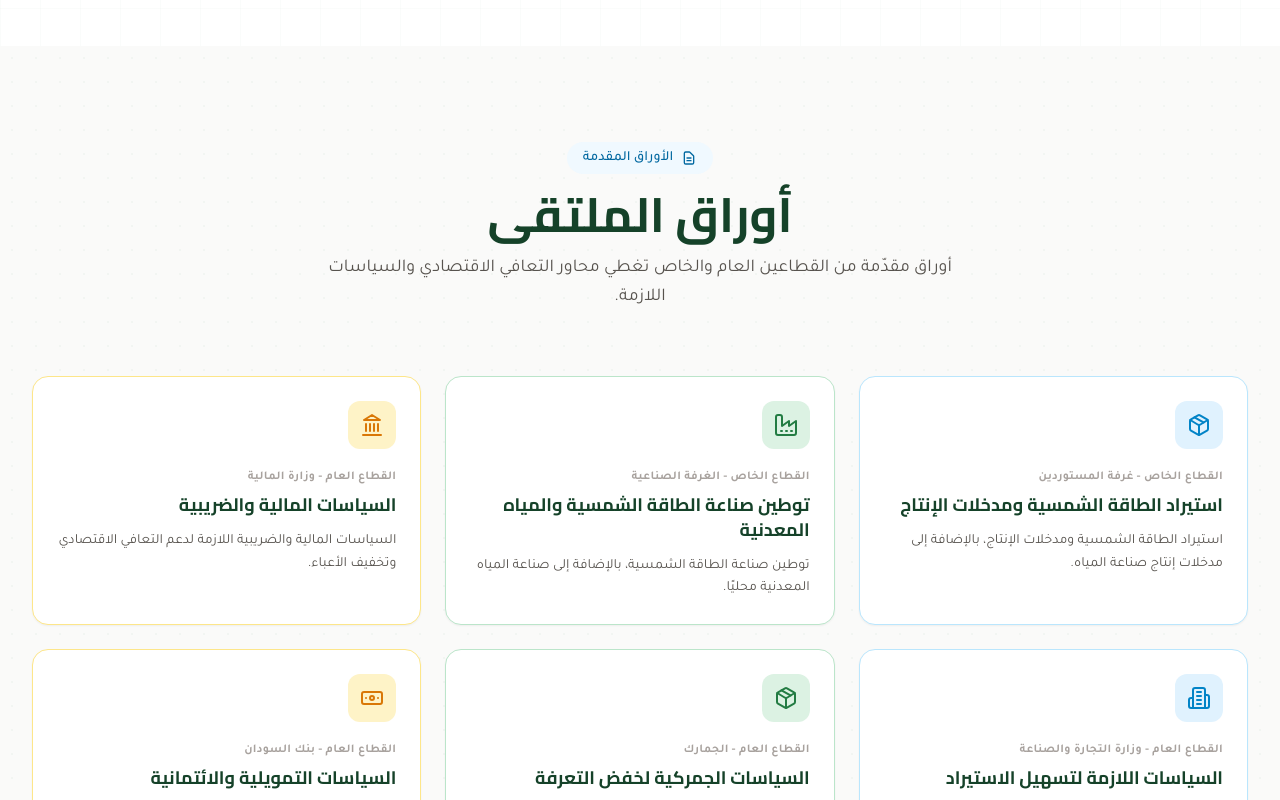
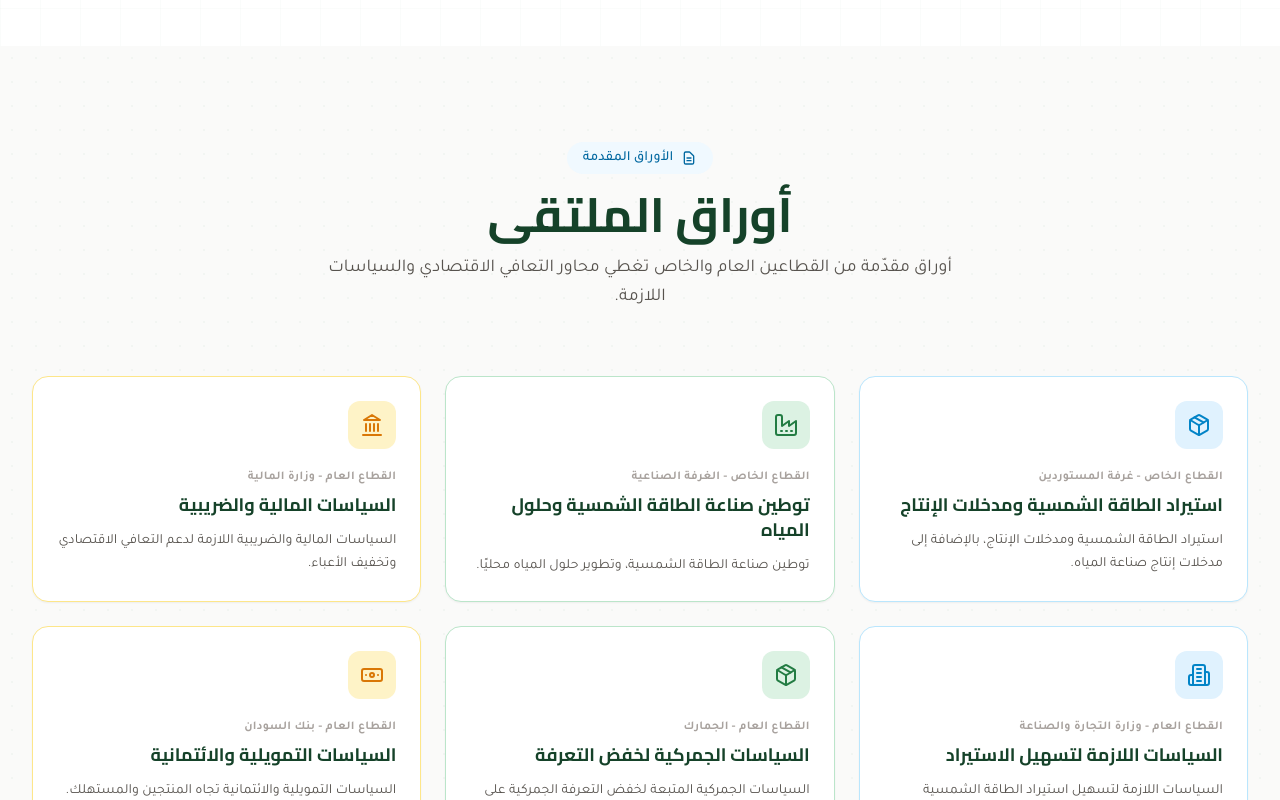
Before and after one commit to musu-deep/khartoum-economy-forum, a React (Vite) app: page / in a window 1280 px wide. Shown: the part 2520-3320 px from the top of the page. Built offline with nearby package versions, Linux system fonts and the light colour scheme; no server answers.

Commit message:
تحديث صياغة الطاقة الشمسية وحلول المياه

```diff
--- a/src/components/About.tsx
+++ b/src/components/About.tsx
@@ -30,7 +30,7 @@ const recoverySystem = [
     level: 'المستوى التنموي',
     title: 'مشروعات إنتاج واستدامة',
     description: 'ترجمة التوافق المؤسسي إلى مشروعات عملية تدعم الخدمات الأساسية والإنتاج والتشغيل.',
-    outcomes: ['توطين صناعة الطاقة الشمسية والمياه', 'أسواق مخفّضة وسلاسل إمداد أكثر كفاءة', 'حاضنات وفرص عمل للشباب والمرأة'],
+    outcomes: ['توطين صناعة الطاقة الشمسية وحلول المياه', 'أسواق مخفّضة وسلاسل إمداد أكثر كفاءة', 'حاضنات وفرص عمل للشباب والمرأة'],
     color: 'teal',
   },
 ];
--- a/src/components/Papers.tsx
+++ b/src/components/Papers.tsx
@@ -11,8 +11,8 @@ const papers = [
   {
     icon: Factory,
     category: 'القطاع الخاص - الغرفة الصناعية',
-    title: 'توطين صناعة الطاقة الشمسية والمياه المعدنية',
-    description: 'توطين صناعة الطاقة الشمسية، بالإضافة إلى صناعة المياه المعدنية محليًا.',
+    title: 'توطين صناعة الطاقة الشمسية وحلول المياه',
+    description: 'توطين صناعة الطاقة الشمسية، وتطوير حلول المياه محليًا.',
     color: 'primary',
   },
   {
```
